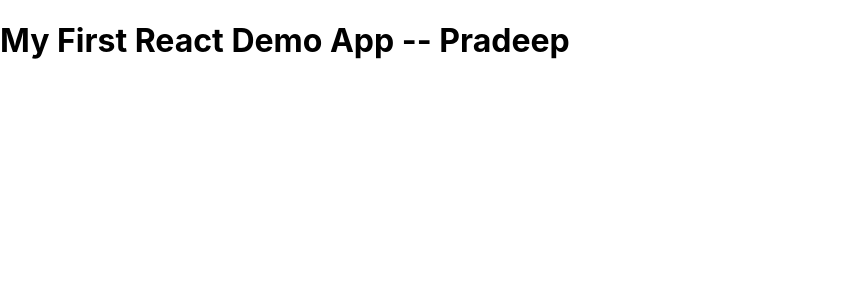
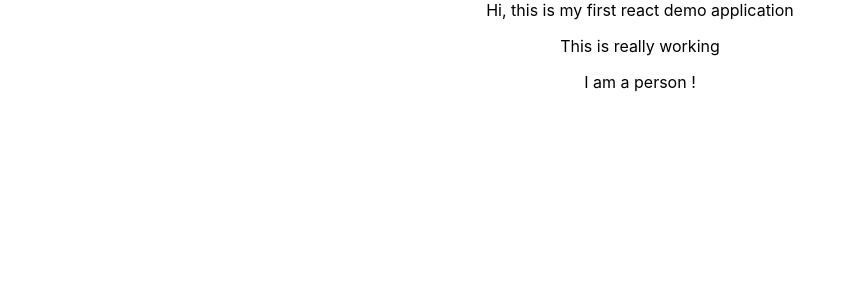
Before and after one commit to pradeepmisra81/react-demo-app1, a React (Create React App) app: page / in a window 1280 px wide. Shown: the top 300 px of the page, without its empty margins (0-854 px from the left). Built offline with nearby package versions, Linux system fonts and the light colour scheme.

Commit message:
Added new React component

```diff
--- a/src/App.js
+++ b/src/App.js
@@ -1,5 +1,6 @@
 import React, {Component} from 'react';
 import './App.css';
+import Person1 from './Person/Person.js'
 
 // function App() {
 //   return (
@@ -15,9 +16,11 @@
     return (
       <div className="App">
         <hi>Hi, this is my first react demo application</hi>
+        <p>This is really working</p>
+        <Person1 />
       </div>
     );
-
+    //return React.createElement('div',{className:'App'},React.createElement('h1',null,'Does this works?'));
   }
 
 }
--- /dev/null
+++ b/src/Person/Person.js
@@ -0,0 +1,7 @@
+import React from 'react'
+
+const person = () => {
+   return <p>I am a person !</p>
+}
+
+export default person;
--- a/src/index.js
+++ b/src/index.js
@@ -4,8 +4,8 @@
 import App from './App';
 import * as serviceWorker from './serviceWorker';
 
-var element = React.createElement('h1', { className: 'greeting' }, 'My First React Demo App -- Pradeep');
-ReactDOM.render(element, document.getElementById('root'));
+//var element = React.createElement('h1', { className: 'greeting' }, 'My First React Demo App -- Pradeep');
+ReactDOM.render(<App/>, document.getElementById('root'));
 
 // ReactDOM.render(
 //   <React.StrictMode>
```
